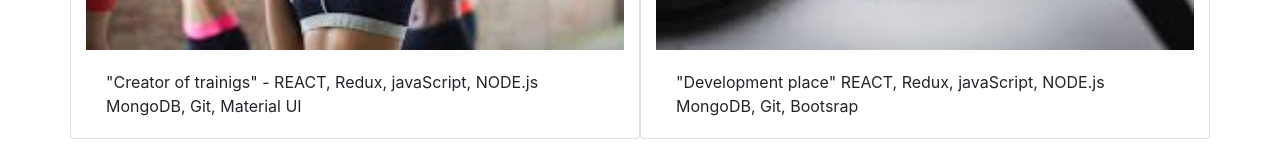
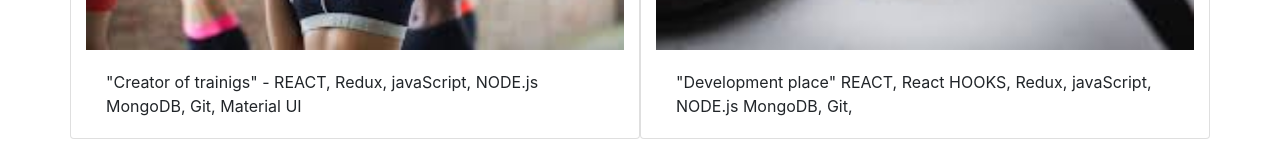
Before and after one commit to sershishkov/sh_portfolio, a React (Create React App) app: page / in a window 1280 px wide. Shown: the part 768-916 px from the top of the page. Built offline with nearby package versions, Linux system fonts and the light colour scheme.

Commit message:
changed ref to new project

```diff
--- a/src/components/Main.js
+++ b/src/components/Main.js
@@ -55,7 +55,7 @@ const Main = () => {
 
           <div className='card col-lg-6 col-md-6 col-sm-12'>
             <a
-              href='https://gentle-bayou-84819.herokuapp.com/'
+              href='https://agile-mesa-43384.herokuapp.com'
               target='_blank'
               rel='noopener noreferrer'
             >
@@ -67,8 +67,8 @@ const Main = () => {
             </a>
             <div className='card-body'>
               <p className='card-text'>
-                "Development place" REACT, Redux, javaScript, NODE.js MongoDB,
-                Git, Bootsrap
+                "Development place" REACT, React HOOKS, Redux, javaScript,
+                NODE.js MongoDB, Git,
               </p>
             </div>
           </div>
```
